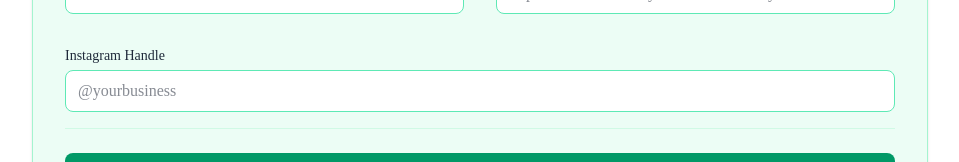
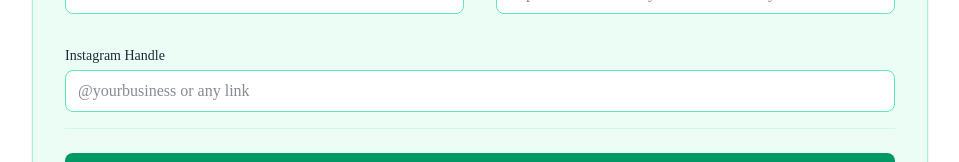
Before and after one commit to rwang297/gizo-project, a Next.js app: page /signup in a window 1280 px wide. Shown: the part 852-1014 px from the top of the page, without its empty margins (160-1119 px from the left). Built offline with nearby package versions, Linux system fonts and the light colour scheme; no server answers.

Commit message:
Change Instagram Handle input to accept any text
cgen-bcc46586c8844b29bcae50805410f16a

```diff
--- a/src/app/signup/page.tsx
+++ b/src/app/signup/page.tsx
@@ -230,7 +230,7 @@ export default function SignupPage() {
               <label className="block text-sm font-medium text-gray-800">Instagram Handle</label>
               <input
                 type="text"
-                placeholder="@yourbusiness"
+                placeholder="@yourbusiness or any link"
                 value={values.instagram}
                 onChange={(e) => onChange("instagram", e.target.value)}
                 className="mt-1 w-full rounded-lg border border-emerald-300 bg-white px-3 py-2 text-gray-900 focus:border-emerald-500 focus:outline-none focus:ring-2 focus:ring-emerald-200"
```
